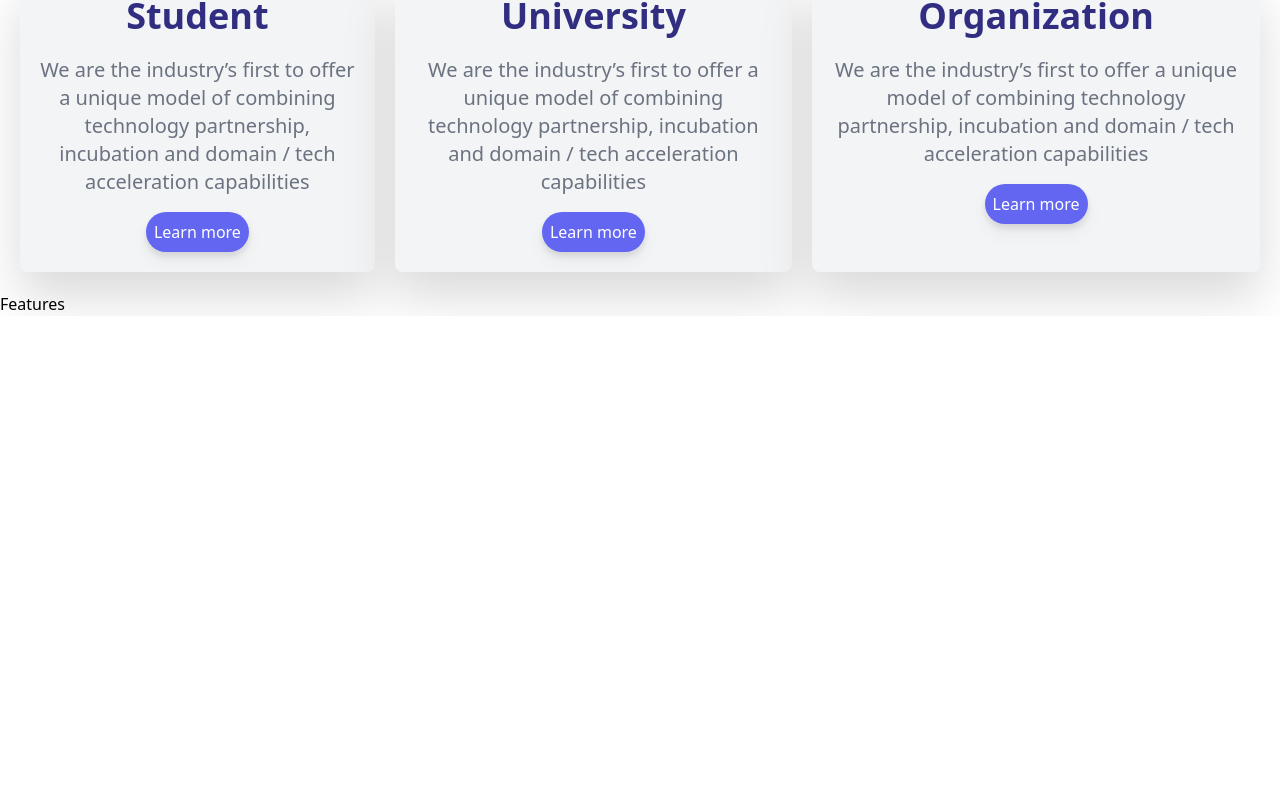
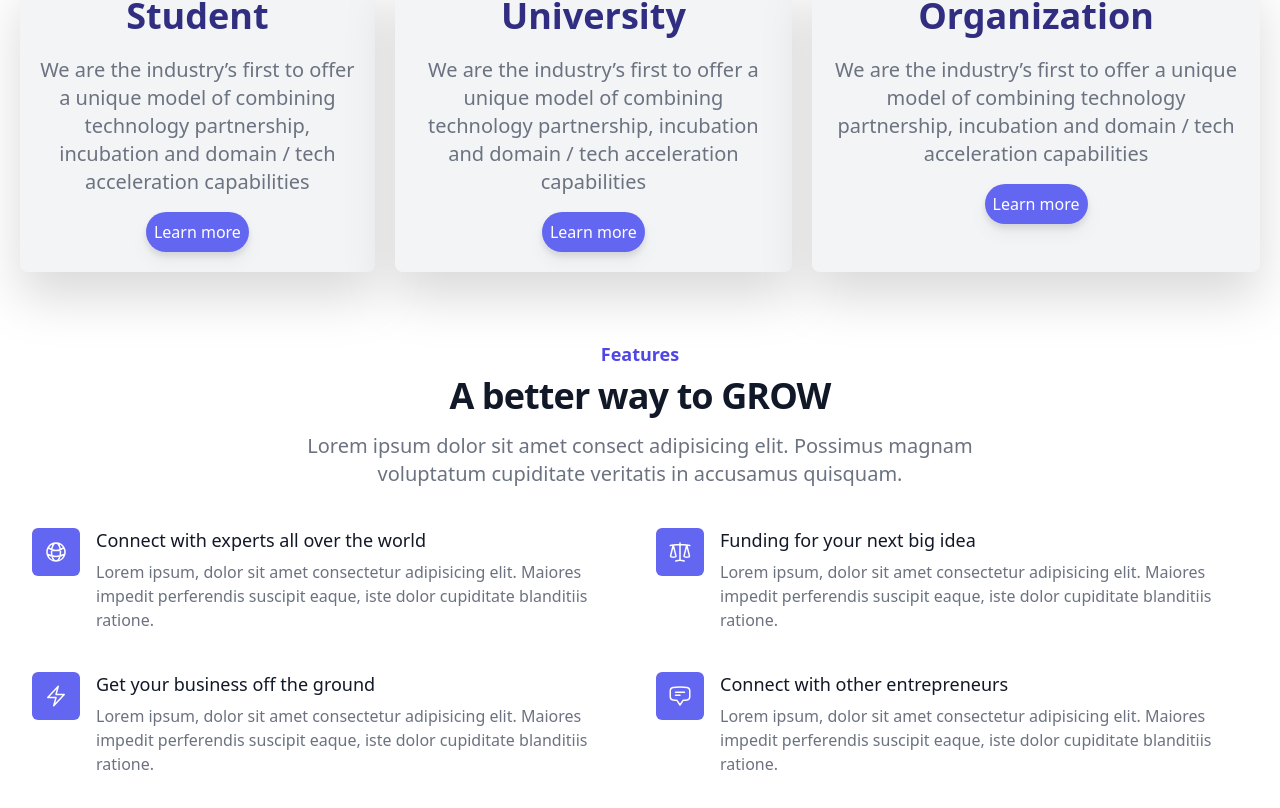
Before and after one commit to DrasticCoder/ModernVate, a React (Create React App) app: page / in a window 1280 px wide. Shown: the part 1729-2537 px from the top of the page. Before the commit the page ends 2045 px from the top, so only its background shows below. Built offline with nearby package versions, Linux system fonts and the light colour scheme.

Commit message:
Modify features section

```diff
--- a/src/components/Features.jsx
+++ b/src/components/Features.jsx
@@ -1,9 +1,63 @@
-import React from 'react'
+import { BoltIcon, ChatBubbleBottomCenterTextIcon, GlobeAltIcon, ScaleIcon } from '@heroicons/react/24/outline'
 
-const Features = () => {
-  return (
-    <div>Features</div>
-  )
+const features = [
+    {
+        name: 'Connect with experts all over the world',
+        description:
+            'Lorem ipsum, dolor sit amet consectetur adipisicing elit. Maiores impedit perferendis suscipit eaque, iste dolor cupiditate blanditiis ratione.',
+        icon: GlobeAltIcon,
+    },
+    {
+        name: 'Funding for your next big idea',
+        description:
+            'Lorem ipsum, dolor sit amet consectetur adipisicing elit. Maiores impedit perferendis suscipit eaque, iste dolor cupiditate blanditiis ratione.',
+        icon: ScaleIcon,
+    },
+    {
+        name: 'Get your business off the ground',
+        description:
+            'Lorem ipsum, dolor sit amet consectetur adipisicing elit. Maiores impedit perferendis suscipit eaque, iste dolor cupiditate blanditiis ratione.',
+        icon: BoltIcon,
+    },
+    {
+        name: 'Connect with other entrepreneurs',
+        description:
+            'Lorem ipsum, dolor sit amet consectetur adipisicing elit. Maiores impedit perferendis suscipit eaque, iste dolor cupiditate blanditiis ratione.',
+        icon: ChatBubbleBottomCenterTextIcon,
+    },
+]
+
+export default function Features() {
+    return (
+        <div className="bg-white py-12">
+            <div className="mx-auto max-w-7xl px-4 sm:px-6 lg:px-8">
+                <div className="lg:text-center">
+                    <h2 className="text-lg font-semibold text-indigo-600">Features</h2>
+                    <p className="mt-2 text-3xl font-bold leading-8 tracking-tight text-gray-900 sm:text-4xl">
+                        A better way to GROW
+                    </p>
+                    <p className="mt-4 max-w-2xl text-xl text-gray-500 lg:mx-auto">
+                        Lorem ipsum dolor sit amet consect adipisicing elit. Possimus magnam voluptatum cupiditate veritatis in
+                        accusamus quisquam.
+                    </p>
+                </div>
+
+                <div className="mt-10">
+                    <dl className="space-y-10 md:grid md:grid-cols-2 md:gap-x-8 md:gap-y-10 md:space-y-0">
+                        {features.map((feature) => (
+                            <div key={feature.name} className="relative">
+                                <dt>
+                                    <div className="absolute flex h-12 w-12 items-center justify-center rounded-md bg-indigo-500 text-white">
+                                        <feature.icon className="h-6 w-6" aria-hidden="true" />
+                                    </div>
+                                    <p className="ml-16 text-lg font-medium leading-6 text-gray-900">{feature.name}</p>
+                                </dt>
+                                <dd className="mt-2 ml-16 text-base text-gray-500">{feature.description}</dd>
+                            </div>
+                        ))}
+                    </dl>
+                </div>
+            </div>
+        </div>
+    )
 }
-
-export default Features
```
